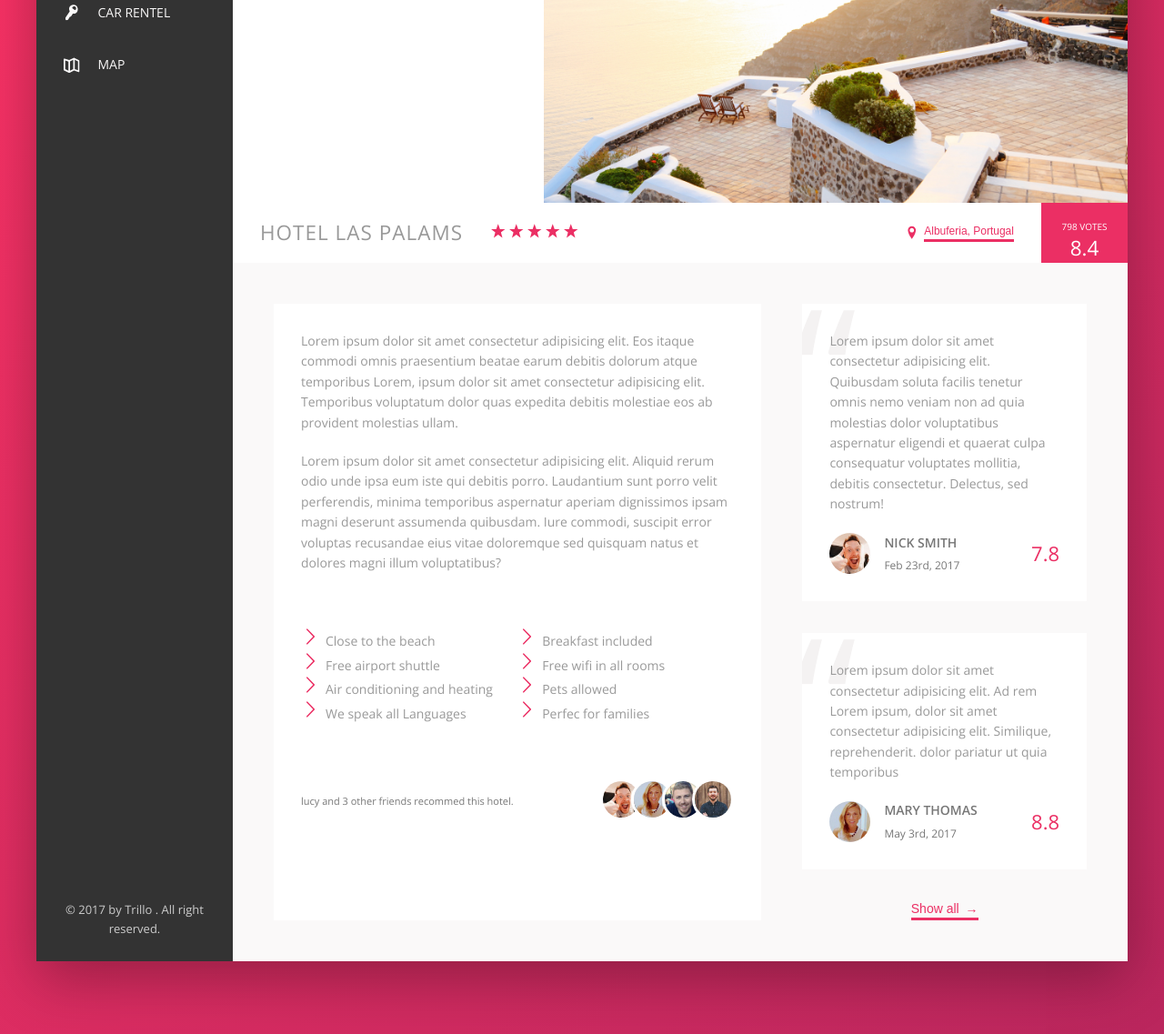
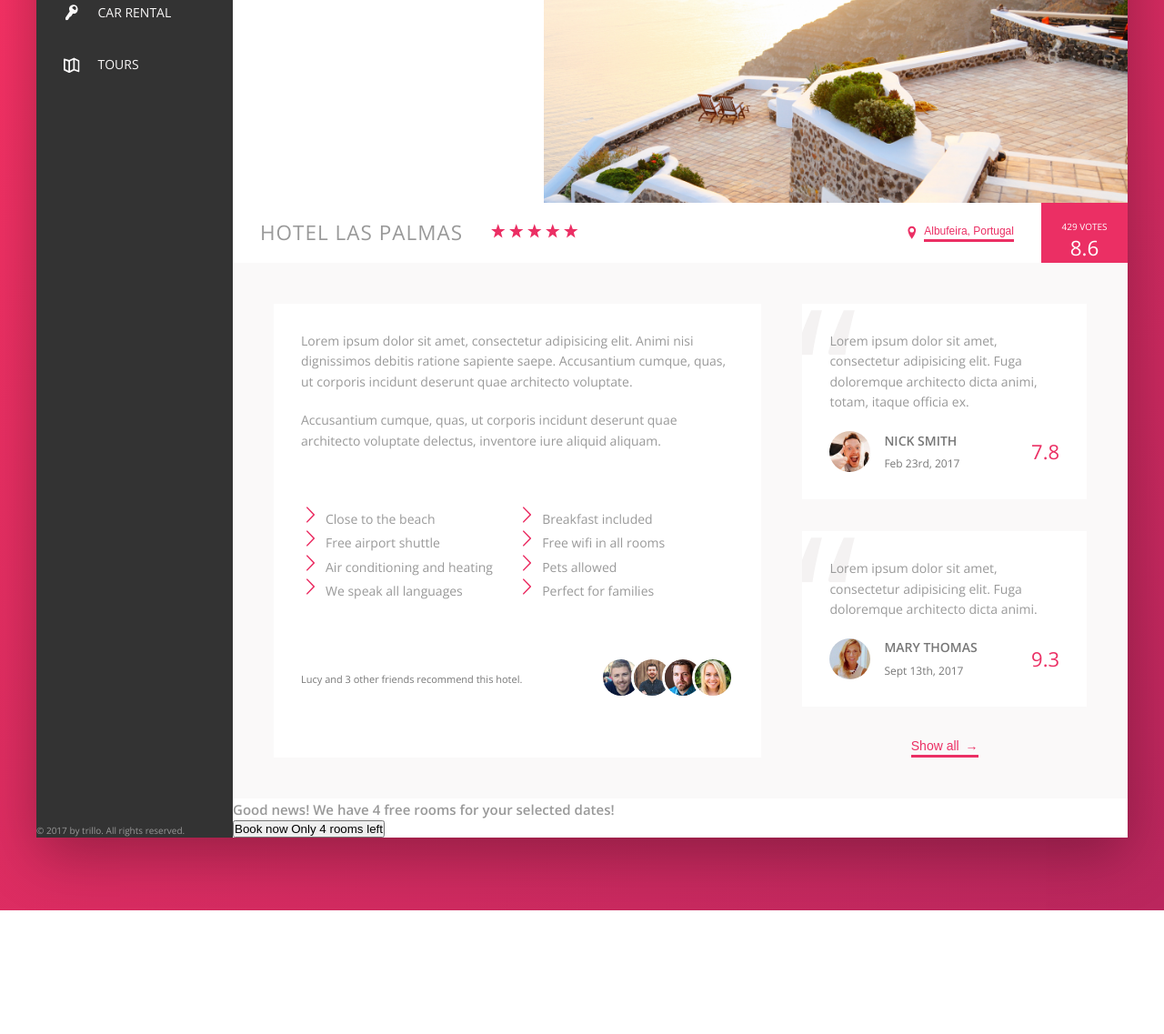
Before and after one commit to gaurav5677/Trillo, a website: page index.html in a window 1280 px wide. Shown: the part 312-1449 px from the top of the page at 91% size. After the commit the page ends 1313 px from the top, so only its background shows below. Drawn offline with nearby package versions, Linux system fonts and the light colour scheme.

Commit message:
fixed html bug

```diff
--- a/index.html
+++ b/index.html
@@ -1,30 +1,26 @@
 <!DOCTYPE html>
 <html lang="en">
-
     <head>
         <meta charset="UTF-8">
         <meta name="viewport" content="width=device-width, initial-scale=1.0">
 
-
         <link href="https://fonts.googleapis.com/css?family=Open+Sans:300,400,600" rel="stylesheet">
         <link rel="stylesheet" href="css/style.css">
         <link rel="shortcut icon" type="image/png" href="img/favicon.png">
-    <!-- <script src="https://cdn.linearicons.com/free/1.0.0/svgembedder.min.js"></script> -->
+
         <title>trillo &mdash; Your all-in-one booking app</title>
     </head>
-
     <body>
         <div class="container">
             <header class="header">
-            <img src="img/logo.png" class="logo" alt="">
+                <img src="img/logo.png" alt="trillo logo" class="logo">
 
                 <form action="#" class="search">
-                <input type=" text" class="search__input" placeholder="Seach hotel">
+                    <input type="text" class="search__input" placeholder="Search hotels">
                     <button class="search__button">
                         <svg class="search__icon">
                             <use xlink:href="img/sprite.svg#icon-magnifying-glass"></use>
                         </svg>
-
                     </button>
                 </form>
 
@@ -33,31 +29,24 @@
                         <svg class="user-nav__icon">
                             <use xlink:href="img/sprite.svg#icon-bookmark"></use>
                         </svg>
-
-                    <span class="user-nav__notification">9</span>
+                        <span class="user-nav__notification">7</span>
                     </div>
-
-
-
                     <div class="user-nav__icon-box">
                         <svg class="user-nav__icon">
                             <use xlink:href="img/sprite.svg#icon-chat"></use>
                         </svg>
-
-                    <span class="user-nav__notification">14 </span>
-
+                        <span class="user-nav__notification">13</span>
                     </div>
-
                     <div class="user-nav__user">
                         <img src="img/wallpaperflare.com_wallpaper (4).jpg" alt="User photo" class="user-nav__user-photo">
                         <span class="user-nav__user-name">Tanjiro</span>
                     </div>
                 </nav>
+            </header>
 
-        </header>
+
             <div class="content">
                 <nav class="sidebar">
-                <!-- <svg class="lnr lnr-arrow-down-circle"><use xlink:href="#lnr-arrow-down-circle"></use></svg> -->
                     <ul class="side-nav">
                         <li class="side-nav__item side-nav__item--active">
                             <a href="#" class="side-nav__link">
@@ -67,59 +56,57 @@
                                 <span>Hotel</span>
                             </a>
                         </li>
-
                         <li class="side-nav__item">
                             <a href="#" class="side-nav__link">
                                 <svg class="side-nav__icon">
                                     <use xlink:href="img/sprite.svg#icon-aircraft-take-off"></use>
                                 </svg>
-                            <span>flite</span>
+                                <span>Flight</span>
                             </a>
                         </li>
-
                         <li class="side-nav__item">
                             <a href="#" class="side-nav__link">
                                 <svg class="side-nav__icon">
                                     <use xlink:href="img/sprite.svg#icon-key"></use>
                                 </svg>
-                            <span> Car rentel</span>
+                                <span>Car rental</span>
                             </a>
                         </li>
-
                         <li class="side-nav__item">
                             <a href="#" class="side-nav__link">
                                 <svg class="side-nav__icon">
                                     <use xlink:href="img/sprite.svg#icon-map"></use>
                                 </svg>
-                            <span>Map</span>
+                                <span>Tours</span>
                             </a>
                         </li>
                     </ul>
-                <div class="legal_text">
-                    &copy; 2017 by Trillo . All right reserved.
+
+                    <div class="legal">
+                        &copy; 2017 by trillo. All rights reserved.
                     </div>
                 </nav>
 
 
 
-
-
                 <main class="hotel-view">
                     <div class="gallery">
-                    <figute class="gallery__item">
-                        <img src="img/hotel-1.jpg" class="gallery__photo" alt=" photo of hotel 1 ">
-                    </figute>
-                    <figute class="gallery__item">
-                        <img src="img/hotel-2.jpg" class="gallery__photo" alt=" photo of hotel 2 ">
-                    </figute>
-                    <figute class="gallery__item">
-                        <img src="img/hotel-3.jpg" class="gallery__photo" alt=" photo of hotel 3 ">
-                    </figute>
+                        <figure class="gallery__item">
+                            <img src="img/hotel-1.jpg" alt="Photo of hotel 1" class="gallery__photo">
+                        </figure>
+                        <figure class="gallery__item">
+                            <img src="img/hotel-2.jpg" alt="Photo of hotel 2" class="gallery__photo">
+                        </figure>
+                        <figure class="gallery__item">
+                            <img src="img/hotel-3.jpg" alt="Photo of hotel 3" class="gallery__photo">
+                        </figure>
                     </div>
+
                     <div class="overview">
                         <h1 class="overview__heading">
-                        Hotel Las Palams
+                            Hotel Las Palmas
                         </h1>
+
                         <div class="overview__stars">
                             <svg class="overview__icon-star">
                                 <use xlink:href="img/sprite.svg#icon-star"></use>
@@ -138,112 +125,98 @@
                             </svg>
                         </div>
 
-
-
                         <div class="overview__location">
                             <svg class="overview__icon-location">
                                 <use xlink:href="img/sprite.svg#icon-location-pin"></use>
                             </svg>
-                        <button class="btn-inline"> Albuferia, Portugal</button>
+                            <button class="btn-inline">Albufeira, Portugal</button>
                         </div>
 
-
                         <div class="overview__rating">
-                        <div class="overview__rating-average">8.4</div>
-                        <div class="overview__rating-count">798 votes</div>
+                            <div class="overview__rating-average">8.6</div>
+                            <div class="overview__rating-count">429 votes</div>
                         </div>
                     </div>
-
 
                     <div class="detail">
                         <div class="description">
                             <p class="paragraph">
-                            Lorem ipsum dolor sit amet consectetur adipisicing elit. Eos itaque commodi omnis
-                            praesentium beatae earum debitis dolorum atque temporibus
-                            Lorem, ipsum dolor sit amet consectetur adipisicing elit. Temporibus voluptatum dolor quas
-                            expedita debitis molestiae eos ab provident molestias ullam.
+                                Lorem ipsum dolor sit amet, consectetur adipisicing elit. Animi nisi dignissimos debitis ratione sapiente saepe. Accusantium cumque, quas, ut corporis incidunt deserunt quae architecto voluptate.
                             </p>
                             <p class="paragraph">
-                            Lorem ipsum dolor sit amet consectetur adipisicing elit. Aliquid rerum odio unde ipsa eum
-                            iste qui debitis porro. Laudantium sunt porro velit perferendis, minima temporibus
-                            aspernatur aperiam dignissimos ipsam magni deserunt assumenda quibusdam. Iure commodi,
-                            suscipit error voluptas recusandae eius vitae doloremque sed quisquam natus et dolores magni
-                            illum voluptatibus?
+                                Accusantium cumque, quas, ut corporis incidunt deserunt quae architecto voluptate delectus, inventore iure aliquid aliquam.
                             </p>
-
                             <ul class="list">
                                 <li class="list__item">Close to the beach</li>
-                            <li class="list__item">Breakfast included </li>
+                                <li class="list__item">Breakfast included</li>
                                 <li class="list__item">Free airport shuttle</li>
                                 <li class="list__item">Free wifi in all rooms</li>
-                            <li class="list__item">Air conditioning and heating </li>
-                            <li class="list__item">Pets allowed </li>
-                            <li class="list__item">We speak all Languages </li>
-                            <li class="list__item">Perfec for families </li>
-
+                                <li class="list__item">Air conditioning and heating</li>
+                                <li class="list__item">Pets allowed</li>
+                                <li class="list__item">We speak all languages</li>
+                                <li class="list__item">Perfect for families</li>
                             </ul>
-
                             <div class="recommend">
                                 <p class="recommend__count">
-                                lucy and 3 other friends recommed this hotel.
-
+                                    Lucy and 3 other friends recommend this hotel.
                                 </p>
-                            <div class="recommend__frineds">
-                                <img src="img/user-1.jpg" alt="frind 1 " class="recommend__photo">
-                                <img src="img/user-2.jpg" alt="frind 2 " class="recommend__photo">
-                                <img src="img/user-3.jpg" alt="frind 3 " class="recommend__photo">
-                                <img src="img/user-4.jpg" alt="frind 4 " class="recommend__photo">
+                                <div class="recommend__friends">
+                                    <img src="img/user-3.jpg" alt="Friend 1" class="recommend__photo">
+                                    <img src="img/user-4.jpg" alt="Friend 2" class="recommend__photo">
+                                    <img src="img/user-5.jpg" alt="Friend 3" class="recommend__photo">
+                                    <img src="img/user-6.jpg" alt="Friend 4" class="recommend__photo">
                                 </div>
                             </div>
                         </div>
 
-
-                    <figure class="user-reviews">
-                        <!-- /* figure are perfect for reviews */ -->
+                        <div class="user-reviews">
                             <figure class="review">
                                 <blockquote class="review__text">
-                                Lorem ipsum dolor sit amet consectetur adipisicing elit. Quibusdam soluta facilis
-                                tenetur omnis nemo veniam non ad quia molestias dolor voluptatibus aspernatur eligendi
-                                et quaerat culpa consequatur voluptates mollitia, debitis consectetur. Delectus, sed
-                                nostrum!
+                                    Lorem ipsum dolor sit amet, consectetur adipisicing elit. Fuga doloremque architecto dicta animi, totam, itaque officia ex.
                                 </blockquote>
                                 <figcaption class="review__user">
-                                <img src="img/user-1.jpg" alt="User 1 " class="review__photo">
+                                    <img src="img/user-1.jpg" alt="User 1" class="review__photo">
                                     <div class="review__user-box">
                                         <p class="review__user-name">Nick Smith</p>
                                         <p class="review__user-date">Feb 23rd, 2017</p>
                                     </div>
-
                                     <div class="review__rating">7.8</div>
                                 </figcaption>
                             </figure>
+
                             <figure class="review">
                                 <blockquote class="review__text">
-                                Lorem ipsum dolor sit amet consectetur adipisicing elit. Ad rem Lorem ipsum, dolor sit
-                                amet consectetur adipisicing elit. Similique, reprehenderit. dolor pariatur ut quia
-                                temporibus
+                                    Lorem ipsum dolor sit amet, consectetur adipisicing elit. Fuga doloremque architecto dicta animi.
                                 </blockquote>
                                 <figcaption class="review__user">
-                                <img src="img/user-2.jpg" alt="User 1 " class="review__photo">
+                                    <img src="img/user-2.jpg" alt="User 1" class="review__photo">
                                     <div class="review__user-box">
-                                    <p class="review__user-name">Mary Thomas </p>
-                                    <p class="review__user-date">May 3rd, 2017</p>
+                                        <p class="review__user-name">Mary Thomas</p>
+                                        <p class="review__user-date">Sept 13th, 2017</p>
                                     </div>
-
-                                <div class="review__rating">8.8</div>
+                                    <div class="review__rating">9.3</div>
                                 </figcaption>
                             </figure>
 
                             <button class="btn-inline">Show all <span>&rarr;</span></button>
-                    </figure>
+                        </div>
 
 
-                    <!-- /* figure are perfect for reviews */ -->
 
                     </div>
+                    <div class="cta">
+                        <h2 class="cta__book-now">
+                            Good news! We have 4 free rooms for your selected dates!
+                        </h2>
+                        <button class="btn">
+                            <span class="btn__visible">Book now</span>
+                            <span class="btn__invisible">Only 4 rooms left</span>
+                        </button>
+                    </div>
+
+
                 </main>
             </div>
         </div>
     </body>
-
 </html>
```
Lines whose indentation alone changed are shown as unchanged.
